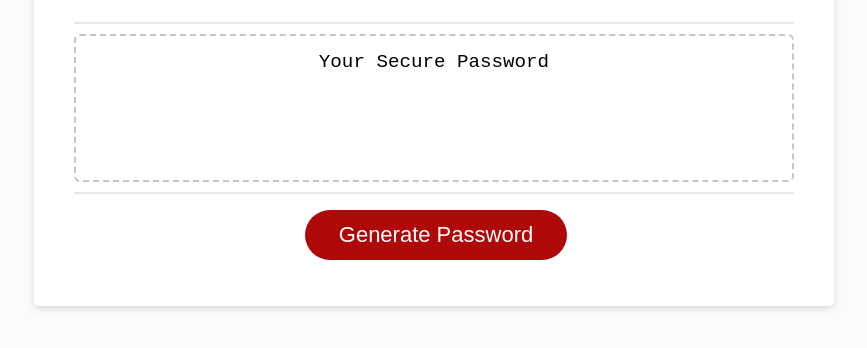
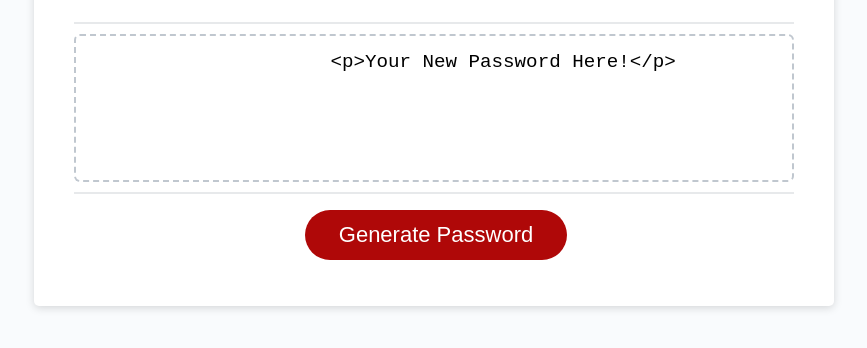
Before and after one commit to specilaist/generatePassword, a plain HTML site: page Develop/index.html in a window 1280 px wide. Shown: the part 214-562 px from the top of the page, without its empty margins (206-1073 px from the left). Drawn offline with Linux system fonts and the light colour scheme.

Commit message:
finally got it

```diff
--- a/Develop/index.html
+++ b/Develop/index.html
@@ -17,12 +17,9 @@
           <h2>Generate a Password</h2>
         </div>
         <div class="card-body">
-          <textarea
-            readonly
-            id="password"
-            placeholder="Your Secure Password" id="newPassword"
-            aria-label="Generated Password"
-          >Your Secure Password</textarea>
+          <textarea id="password" aria-label="Generated Password">
+            <p>Your New Password Here!</p>
+          </textarea>
         </div>
         <div class="card-footer">
           <button id="generate" class="btn" onclick="generatePassword()">Generate Password</button>
--- a/Develop/script.js
+++ b/Develop/script.js
@@ -45,14 +45,13 @@ function generatePassword() {
   } while (newPassword.length < length) {
     // newPassword += allArrays[(Math.floor(Math.random() * 3))];
 
-
     for (i = 0; i < 4; i++){
-
 
       newPassword += allArrays[i];
       console.log(newPassword);
     }
   }
+  var $newPassword = document.querySelector("#password");
+  $newPassword.textContent = newPassword
 }
 // it will generate a random password up to this point
-document.getElementById('#newPasswoed').innerHTML = newPassword
```
